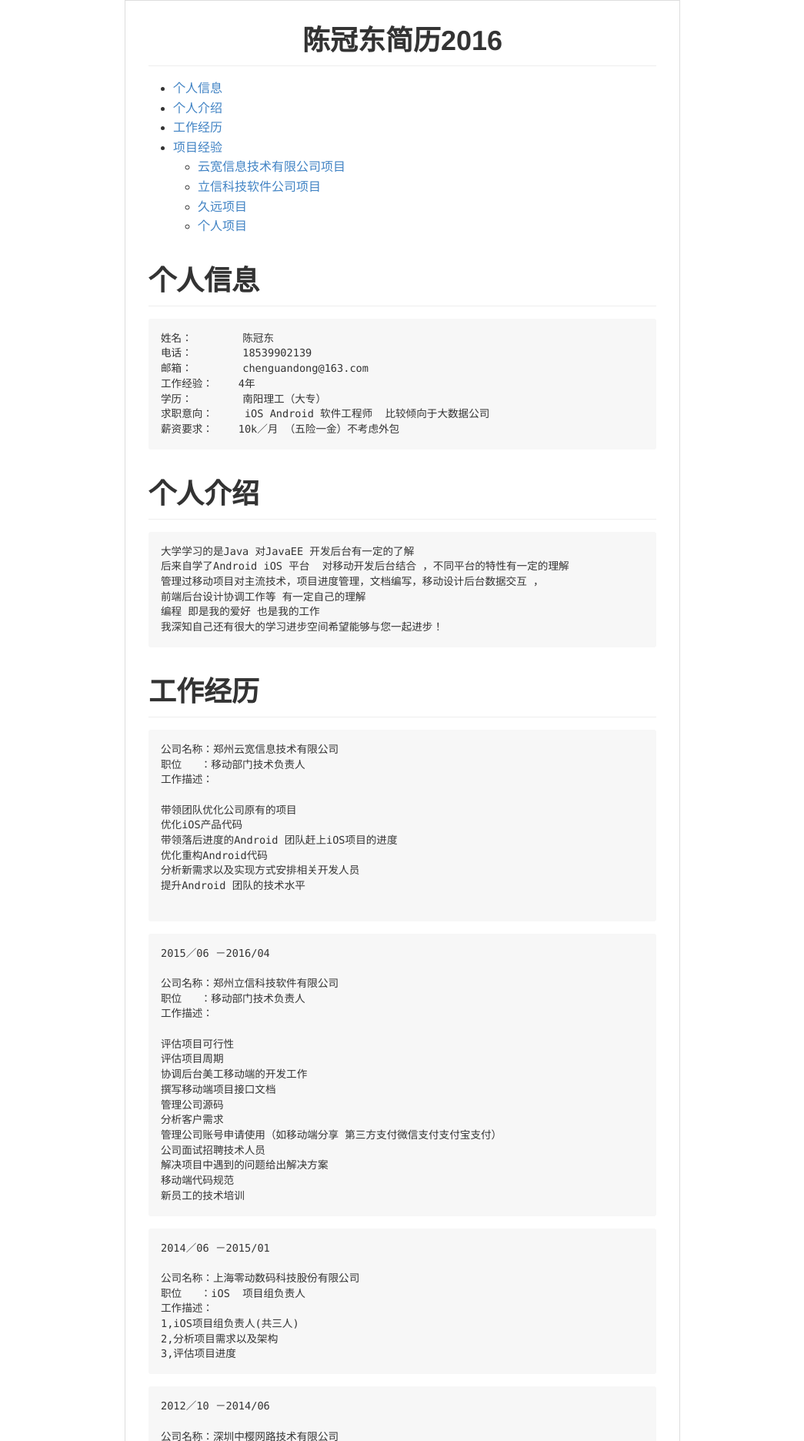
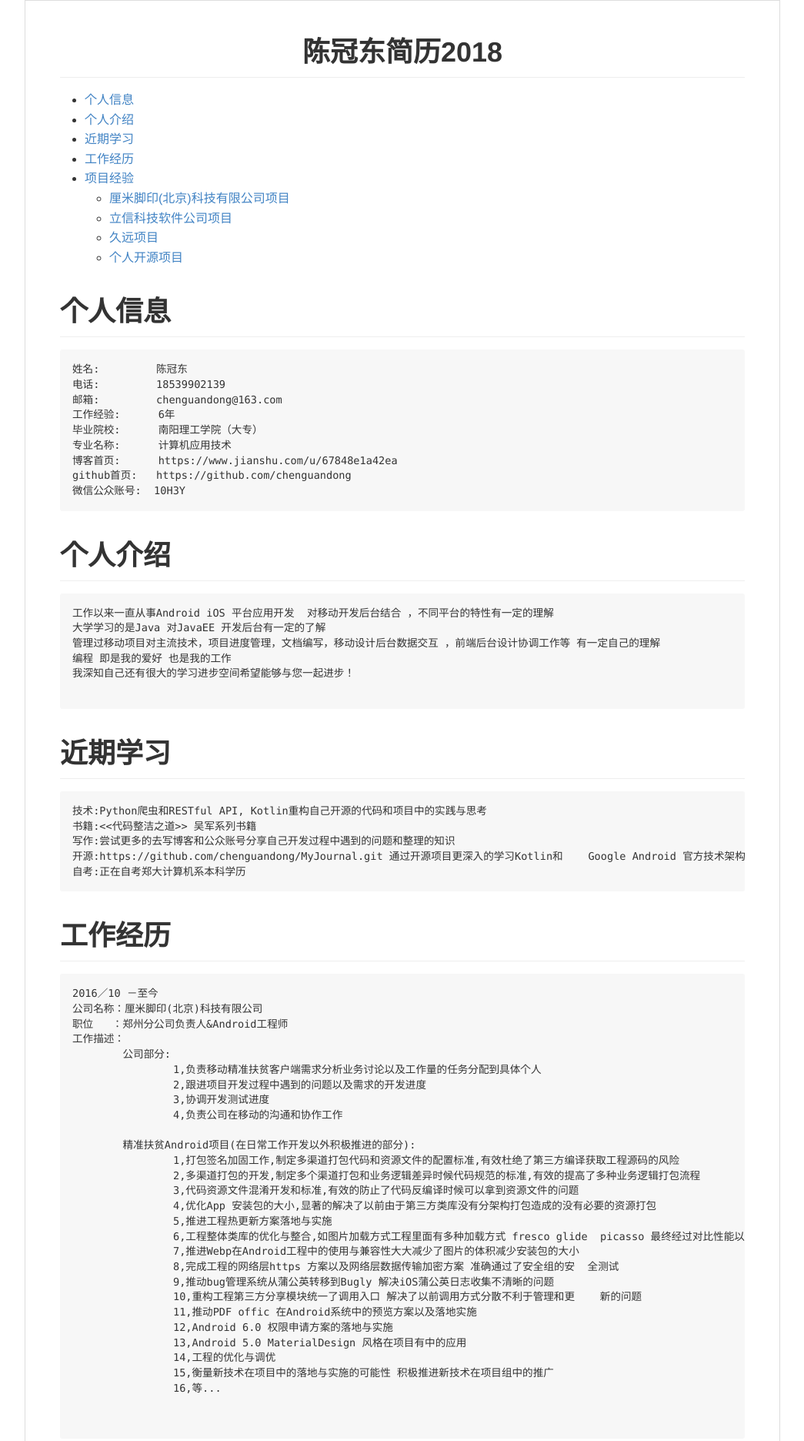
Before and after one commit to chenguandong/chenguandong.github.io, a plain HTML site: page index.html in a window 1280 px wide. Shown: the part 16-1888 px from the top of the page at 77% size, without its empty margins (117-1162 px from the left). Drawn offline with Linux system fonts and the light colour scheme.

Commit message:
2018 中移在线

```diff
--- a/index.html
+++ b/index.html
@@ -1,5 +1,7 @@
-<!DOCTYPE html><html><head><meta charset="utf-8"><style>body {
-  width: 45em;
+<!DOCTYPE html>
+<!-- saved from url=(0071)file:///private/var/folders/04/gsc4gf894331dbfbf3h61_t00000gn/T/27.html -->
+<html><head><meta http-equiv="Content-Type" content="text/html; charset=UTF-8"><style>body {
+  max-width: 980px;
   border: 1px solid #ddd;
   outline: 1300px solid #fff;
   margin: 16px auto;
@@ -7,7 +9,7 @@
 
 body .markdown-body
 {
-  padding: 30px;
+  padding: 45px;
 }
 
 @font-face {
@@ -1014,52 +1016,81 @@ body .markdown-body
     page-break-after: avoid;
   }
 }
-</style><title>README</title></head><body><article class="markdown-body"><h1><center>陈冠东简历2016</center></h1>
+</style><title>README</title></head><body><article class="markdown-body"><h1><center>陈冠东简历2018</center></h1>
 
 <div class="toc">
 <ul>
-<li><a href="#_1">个人信息</a></li>
-<li><a href="#_2">个人介绍</a></li>
-<li><a href="#_3">工作经历</a></li>
-<li><a href="#_4">项目经验</a><ul>
-<li><a href="#_5">云宽信息技术有限公司项目</a></li>
-<li><a href="#_6">立信科技软件公司项目</a></li>
-<li><a href="#_7">久远项目</a></li>
-<li><a href="#_8">个人项目</a></li>
+<li><a href="file:///private/var/folders/04/gsc4gf894331dbfbf3h61_t00000gn/T/27.html#_1">个人信息</a></li>
+<li><a href="file:///private/var/folders/04/gsc4gf894331dbfbf3h61_t00000gn/T/27.html#_2">个人介绍</a></li>
+<li><a href="file:///private/var/folders/04/gsc4gf894331dbfbf3h61_t00000gn/T/27.html#_3">近期学习</a></li>
+<li><a href="file:///private/var/folders/04/gsc4gf894331dbfbf3h61_t00000gn/T/27.html#_4">工作经历</a></li>
+<li><a href="file:///private/var/folders/04/gsc4gf894331dbfbf3h61_t00000gn/T/27.html#_5">项目经验</a><ul>
+<li><a href="file:///private/var/folders/04/gsc4gf894331dbfbf3h61_t00000gn/T/27.html#_6">厘米脚印(北京)科技有限公司项目</a></li>
+<li><a href="file:///private/var/folders/04/gsc4gf894331dbfbf3h61_t00000gn/T/27.html#_7">立信科技软件公司项目</a></li>
+<li><a href="file:///private/var/folders/04/gsc4gf894331dbfbf3h61_t00000gn/T/27.html#_8">久远项目</a></li>
+<li><a href="file:///private/var/folders/04/gsc4gf894331dbfbf3h61_t00000gn/T/27.html#_9">个人开源项目</a></li>
 </ul>
 </li>
 </ul>
 </div>
-<h1 id="_1"><a name="user-content-_1" href="#_1" class="headeranchor-link" aria-hidden="true"><span class="headeranchor"></span></a>个人信息</h1>
-<pre><code>姓名：        陈冠东
-电话：        18539902139
-邮箱：        chenguandong@163.com
-工作经验：    4年
-学历：        南阳理工（大专）
-求职意向：     iOS Android 软件工程师  比较倾向于大数据公司
-薪资要求：    10k／月 （五险一金）不考虑外包
+<h1 id="_1"><a name="user-content-_1" href="file:///private/var/folders/04/gsc4gf894331dbfbf3h61_t00000gn/T/27.html#_1" class="headeranchor-link" aria-hidden="true"><span class="headeranchor"></span></a>个人信息</h1>
+<pre><code>姓名:         陈冠东
+电话:         18539902139
+邮箱:         chenguandong@163.com
+工作经验:      6年
+毕业院校:      南阳理工学院（大专）
+专业名称:      计算机应用技术
+博客首页:      https://www.jianshu.com/u/67848e1a42ea
+github首页:   https://github.com/chenguandong
+微信公众账号:  10H3Y
 </code></pre>
 
-<h1 id="_2"><a name="user-content-_2" href="#_2" class="headeranchor-link" aria-hidden="true"><span class="headeranchor"></span></a>个人介绍</h1>
-<pre><code>大学学习的是Java 对JavaEE 开发后台有一定的了解
-后来自学了Android iOS 平台  对移动开发后台结合 ，不同平台的特性有一定的理解
-管理过移动项目对主流技术，项目进度管理，文档编写，移动设计后台数据交互 ，
-前端后台设计协调工作等 有一定自己的理解
+<h1 id="_2"><a name="user-content-_2" href="file:///private/var/folders/04/gsc4gf894331dbfbf3h61_t00000gn/T/27.html#_2" class="headeranchor-link" aria-hidden="true"><span class="headeranchor"></span></a>个人介绍</h1>
+<pre><code>工作以来一直从事Android iOS 平台应用开发  对移动开发后台结合 ，不同平台的特性有一定的理解
+大学学习的是Java 对JavaEE 开发后台有一定的了解
+管理过移动项目对主流技术，项目进度管理，文档编写，移动设计后台数据交互 ，前端后台设计协调工作等 有一定自己的理解
 编程 即是我的爱好 也是我的工作
 我深知自己还有很大的学习进步空间希望能够与您一起进步！
+
 </code></pre>
 
-<h1 id="_3"><a name="user-content-_3" href="#_3" class="headeranchor-link" aria-hidden="true"><span class="headeranchor"></span></a>工作经历</h1>
-<pre><code>公司名称：郑州云宽信息技术有限公司
-职位   ：移动部门技术负责人
+<h1 id="_3"><a name="user-content-_3" href="file:///private/var/folders/04/gsc4gf894331dbfbf3h61_t00000gn/T/27.html#_3" class="headeranchor-link" aria-hidden="true"><span class="headeranchor"></span></a>近期学习</h1>
+<pre><code>技术:Python爬虫和RESTful API, Kotlin重构自己开源的代码和项目中的实践与思考
+书籍:&lt;&lt;代码整洁之道&gt;&gt; 吴军系列书籍
+写作:尝试更多的去写博客和公众账号分享自己开发过程中遇到的问题和整理的知识
+开源:https://github.com/chenguandong/MyJournal.git 通过开源项目更深入的学习Kotlin和    Google Android 官方技术架构
+自考:正在自考郑大计算机系本科学历
+</code></pre>
+
+<h1 id="_4"><a name="user-content-_4" href="file:///private/var/folders/04/gsc4gf894331dbfbf3h61_t00000gn/T/27.html#_4" class="headeranchor-link" aria-hidden="true"><span class="headeranchor"></span></a>工作经历</h1>
+<pre><code>2016／10 －至今
+公司名称：厘米脚印(北京)科技有限公司
+职位   ：郑州分公司负责人&amp;Android工程师
 工作描述：
+        公司部分:
+                1,负责移动精准扶贫客户端需求分析业务讨论以及工作量的任务分配到具体个人
+                2,跟进项目开发过程中遇到的问题以及需求的开发进度
+                3,协调开发测试进度
+                4,负责公司在移动的沟通和协作工作
 
-带领团队优化公司原有的项目
-优化iOS产品代码
-带领落后进度的Android 团队赶上iOS项目的进度
-优化重构Android代码
-分析新需求以及实现方式安排相关开发人员
-提升Android 团队的技术水平
+        精准扶贫Android项目(在日常工作开发以外积极推进的部分):
+                1,打包签名加固工作,制定多渠道打包代码和资源文件的配置标准,有效杜绝了第三方编译获取工程源码的风险
+                2,多渠道打包的开发,制定多个渠道打包和业务逻辑差异时候代码规范的标准,有效的提高了多种业务逻辑打包流程
+                3,代码资源文件混淆开发和标准,有效的防止了代码反编译时候可以拿到资源文件的问题
+                4,优化App 安装包的大小,显著的解决了以前由于第三方类库没有分架构打包造成的没有必要的资源打包
+                5,推进工程热更新方案落地与实施
+                6,工程整体类库的优化与整合,如图片加载方式工程里面有多种加载方式 fresco glide  picasso 最终经过对比性能以及业务处理确定了glide 为工程的推荐处 理图片的方式,为了兼容工程的其他代码为三种加载方式增加了统一的入口
+                7,推进Webp在Android工程中的使用与兼容性大大减少了图片的体积减少安装包的大小
+                8,完成工程的网络层https 方案以及网络层数据传输加密方案 准确通过了安全组的安  全测试
+                9,推动bug管理系统从蒲公英转移到Bugly 解决iOS蒲公英日志收集不清晰的问题
+                10,重构工程第三方分享模块统一了调用入口 解决了以前调用方式分散不利于管理和更    新的问题
+                11,推动PDF offic 在Android系统中的预览方案以及落地实施
+                12,Android 6.0 权限申请方案的落地与实施
+                13,Android 5.0 MaterialDesign 风格在项目有中的应用
+                14,工程的优化与调优
+                15,衡量新技术在项目中的落地与实施的可能性 积极推进新技术在项目组中的推广
+                16,等...
+
 
 </code></pre>
 
@@ -1068,7 +1099,6 @@ body .markdown-body
 公司名称：郑州立信科技软件有限公司
 职位   ：移动部门技术负责人
 工作描述：
-
         评估项目可行性
         评估项目周期
         协调后台美工移动端的开发工作
@@ -1090,6 +1120,7 @@ body .markdown-body
         1,iOS项目组负责人(共三人)
         2,分析项目需求以及架构
         3,评估项目进度
+        4,分配项目任务
 </code></pre>
 
 <pre><code>2012／10 －2014/06
@@ -1097,7 +1128,6 @@ body .markdown-body
 公司名称：深圳中樱网路技术有限公司
 职位   ：Android iOS 软件工程师
 工作描述：
-
         1,评估项目进度和可行性
         2,协调美工后台和开发之间的工作,各个部分需要提供的内容
         3,协调公司手机电视外包软件的开发测试工作
@@ -1111,32 +1141,29 @@ body .markdown-body
 公司名称：北京原力科技技术有限公司(深圳分公司)
 职位   ：Android 软件工程师
 工作描述：
-
         1,为员工培训Android 环境搭建和技术知识的培训
         2,升级公司的两款Android 电视机顶盒app
         3, 根据客户的需求在我们现有的app的技术上定制客户需要的界面
         4,跟踪客户需求不断完善客户需要的产品,帮助客户更好的使用CMS 和前台的
 </code></pre>
 
-<h1 id="_4"><a name="user-content-_4" href="#_4" class="headeranchor-link" aria-hidden="true"><span class="headeranchor"></span></a>项目经验</h1>
-<h2 id="_5"><a name="user-content-_5" href="#_5" class="headeranchor-link" aria-hidden="true"><span class="headeranchor"></span></a>云宽信息技术有限公司项目</h2>
-<pre><code>项目描述：项目分为四个客户端 分别为家长端 园长端 教师端 和 考勤机四个部分
-项目功能介绍 ：
-家长端可以通过手机客户端查看学生作业  看孩子所在班级的监控 食谱等。
-教师端可以通过手机发布作业 发布食谱 发布班级圈 等。
-园长端：可以通过手机查看全校的考勤情况  发送全校通知 等。
-考勤机：通过刷卡考勤机时时把刷卡信息和刷卡图片传到服务器。
-下面是下载地址：
-家长端：http://a.app.qq.com/o/simple.jsp?pkgname=com.zxyoyo
-测试账号13000000001 密码:666666
-教师段：http://a.app.qq.com/o/simple.jsp?pkgname=com.teacherzxyoyo
-测试账号18800000002 密码:666666
-园长端：http://a.app.qq.com/o/simple.jsp?pkgname=com.deanzxyoyo
-测试账号：teshu 密码: m666666
+<h1 id="_5"><a name="user-content-_5" href="file:///private/var/folders/04/gsc4gf894331dbfbf3h61_t00000gn/T/27.html#_5" class="headeranchor-link" aria-hidden="true"><span class="headeranchor"></span></a>项目经验</h1>
+<h2 id="_6"><a name="user-content-_6" href="file:///private/var/folders/04/gsc4gf894331dbfbf3h61_t00000gn/T/27.html#_6" class="headeranchor-link" aria-hidden="true"><span class="headeranchor"></span></a>厘米脚印(北京)科技有限公司项目</h2>
+<pre><code>项目名称:精准扶贫
+下载地址:https://www.pgyer.com/jzfp
+项目介绍:驻村帮扶APP是中国移动发挥自身沟通连接的有事，依托自身互联网+、云平台、大数据等先进工具，辅助党和政府扶贫工作而退出的一款应用。
+责任描述:
+        需求交互测试沟通
+        完成既定需求
+        推进日常项目开发工作
+        评估项目技术方案的落地与实施
+        优化工程技术方案
+        推进新技术在工程中的实践
+        评估需求工作量分配到人
 
 </code></pre>
 
-<h2 id="_6"><a name="user-content-_6" href="#_6" class="headeranchor-link" aria-hidden="true"><span class="headeranchor"></span></a>立信科技软件公司项目</h2>
+<h2 id="_7"><a name="user-content-_7" href="file:///private/var/folders/04/gsc4gf894331dbfbf3h61_t00000gn/T/27.html#_7" class="headeranchor-link" aria-hidden="true"><span class="headeranchor"></span></a>立信科技软件公司项目</h2>
 <pre><code>项目名称：全民会员
 App Store下载地址：https://itunes.apple.com/cn/app/quan-min-hui-yuan/id1099443948?mt=8 （测试注意地区切换到曲靖有数据，由于客户没有上传数据可能会影响使用体验）
 项目周期：3月
@@ -1200,7 +1227,7 @@ iOS Android 项目负责人
 项目周期：2月
 项目人数：iOS／1人， Android／1人 ， 后台／2人
 项目介绍：
-主要功能如下
+主要功能如下:
         论坛－&gt;浏览帖子，发帖子，帖子包括文字与视频
         画室－&gt;画室按区域展示，画室留言，画室活动，画室宣传视频，报名画室
         资源－&gt;画室推荐的好的图片作品和视频作品
@@ -1233,7 +1260,7 @@ iOS Android 项目负责人
         解决项目中遇到的问题 统一技术解决方案
 </code></pre>
 
-<h2 id="_7"><a name="user-content-_7" href="#_7" class="headeranchor-link" aria-hidden="true"><span class="headeranchor"></span></a>久远项目</h2>
+<h2 id="_8"><a name="user-content-_8" href="file:///private/var/folders/04/gsc4gf894331dbfbf3h61_t00000gn/T/27.html#_8" class="headeranchor-link" aria-hidden="true"><span class="headeranchor"></span></a>久远项目</h2>
 <pre><code>项目名称：云修
 下载地址：https://itunes.apple.com/cn/app/yun-xiu-dian-pu-bao-xiu/id948637309?mt=8
 项目周期：5月
@@ -1249,7 +1276,7 @@ iOS 项目组负责人
 </code></pre>
 
 <pre><code>项目名称：日文新闻应用BBINFO-i Android客户端
-GooglePlay   下载地址: https://play.google.com/store/apps/details?id=com.bbmax2.activity&amp;feature=more_from_developer
+GooglePlay   下载地址:&nbsp;https://play.google.com/store/apps/details?id=com.bbmax2.activity&amp;feature=more_from_developer
 AppStore     下载地址:https://itunes.apple.com/au/app/bbbbinfo-i/id463142963?mt=8
 项目周期：5月
 项目人数：iOS／1人， Android／1人 ， 后台／1人
@@ -1260,15 +1287,20 @@ AppStore     下载地址:https://itunes.apple.com/au/app/bbbbinfo-i/id463142963
 </code></pre>
 
 <pre><code>项目名称：基于VoIP 的网络电话Android iOS客户端 Jmobi-CB
-GooglePlay 下载地址: https://play.google.com/store/apps/details?id=com.voipackjapan.jcnet.andriod.meeting
-AppStore    下载地址:https://itunes.apple.com/au/app/jmobi-cb/id842457388?mt=8
+GooglePlay 下载地址:&nbsp;https://play.google.com/store/apps/details?id=com.voipackjapan.jcnet.andriod.meeting
+AppStore&nbsp;&nbsp;&nbsp;&nbsp;下载地址:https://itunes.apple.com/au/app/jmobi-cb/id842457388?mt=8
 
 责任描述 ：
 全部策划协调美工后台和项目需要的数据解决技术问题， 接口文档， 编写Android代码
 </code></pre>
 
-<h2 id="_8"><a name="user-content-_8" href="#_8" class="headeranchor-link" aria-hidden="true"><span class="headeranchor"></span></a>个人项目</h2>
-<p>说明：个人开发者帐号到期所以App Store不能访问  所以项目都给出了源码供参考<br />
+<h2 id="_9"><a name="user-content-_9" href="file:///private/var/folders/04/gsc4gf894331dbfbf3h61_t00000gn/T/27.html#_9" class="headeranchor-link" aria-hidden="true"><span class="headeranchor"></span></a>个人开源项目</h2>
+<p>说明：个人开发者帐号到期所以App Store不能访问  所以项目都给出了源码供参考</p>
+<pre><code>项目名称：MyJournal (正在完善中)
+源码地址：https://github.com/chenguandong/MyJournal
+项目描述：一款类似DayOne 的Android版日记应用
+</code></pre>
+
 <pre><code>项目名称：OneDay 一款日记应用 （未发布）
 源码地址：https://github.com/chenguandong/OneDay
 项目描述：一款类似DayOne 的日记应用  现在完成的功能有 日记列表展示   创建日记   地图上显示日记 本地存储
@@ -1278,17 +1310,18 @@ AppStore    下载地址:https://itunes.apple.com/au/app/jmobi-cb/id84245738
         日记增加图片（现在已经实现只是不太好用所以隐藏了）
         日记倒出
         日记同步印象笔记
-</code></pre></p>
-<pre><code>项目名称：iOSStudy （已下架）
+</code></pre>
+
+<pre><code>项目名称：iOSStudy （App Store已下架）
 源码地址：https://github.com/chenguandong/iOSStudy
-项目描述：iOSStudy是一个开源的iOS应用内容是致力于帮助iOS开发者找到适合自己的学习资源
+项目描述：iOSStudy是一个开源的iOS应用内容是致力于帮助iOS开发者找到适合自己的学习资源&nbsp;
 后期计划：
         1,加入开源软件推荐模块
         2,加入iCloud对收藏的支持
         3，Swift 重写
 </code></pre>
 
-<pre><code>项目名称：TODO （已下架）
+<pre><code>项目名称：TODO （App Store已下架）
 
 源码地址：https://github.com/chenguandong/TODO
 
```
Lines whose indentation alone changed are shown as unchanged.
